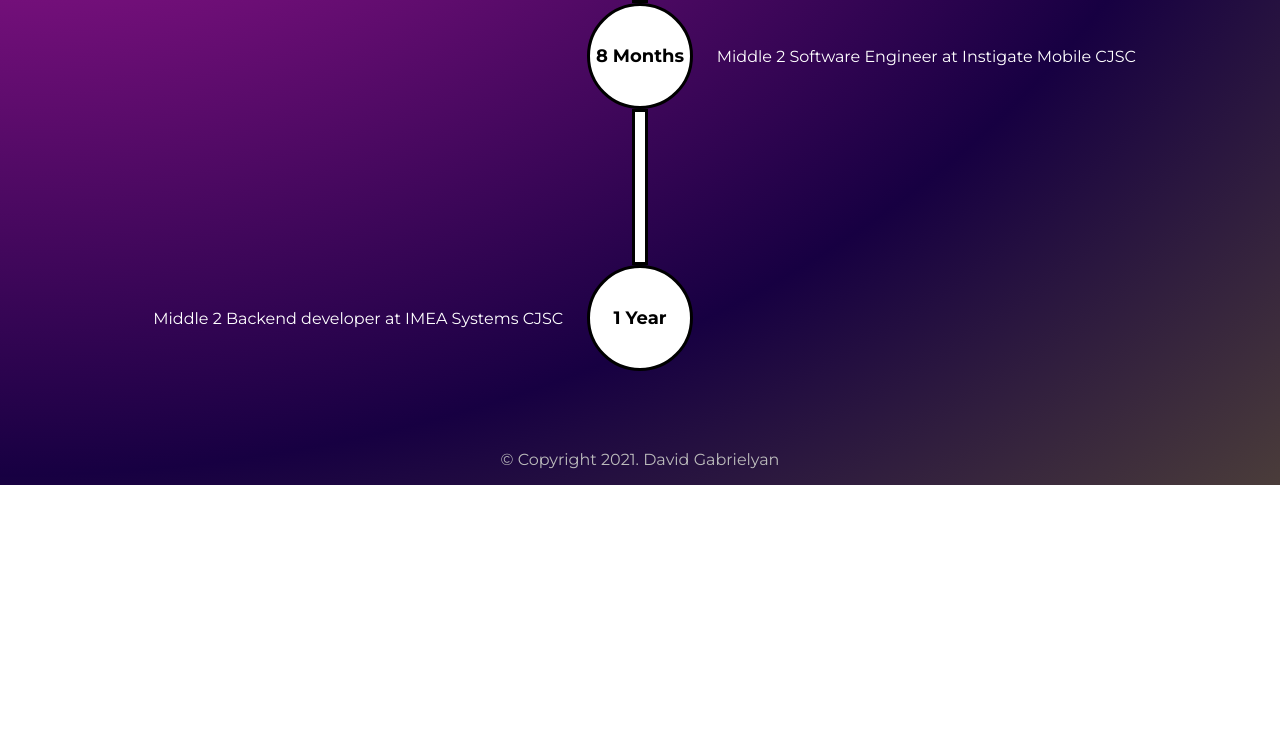
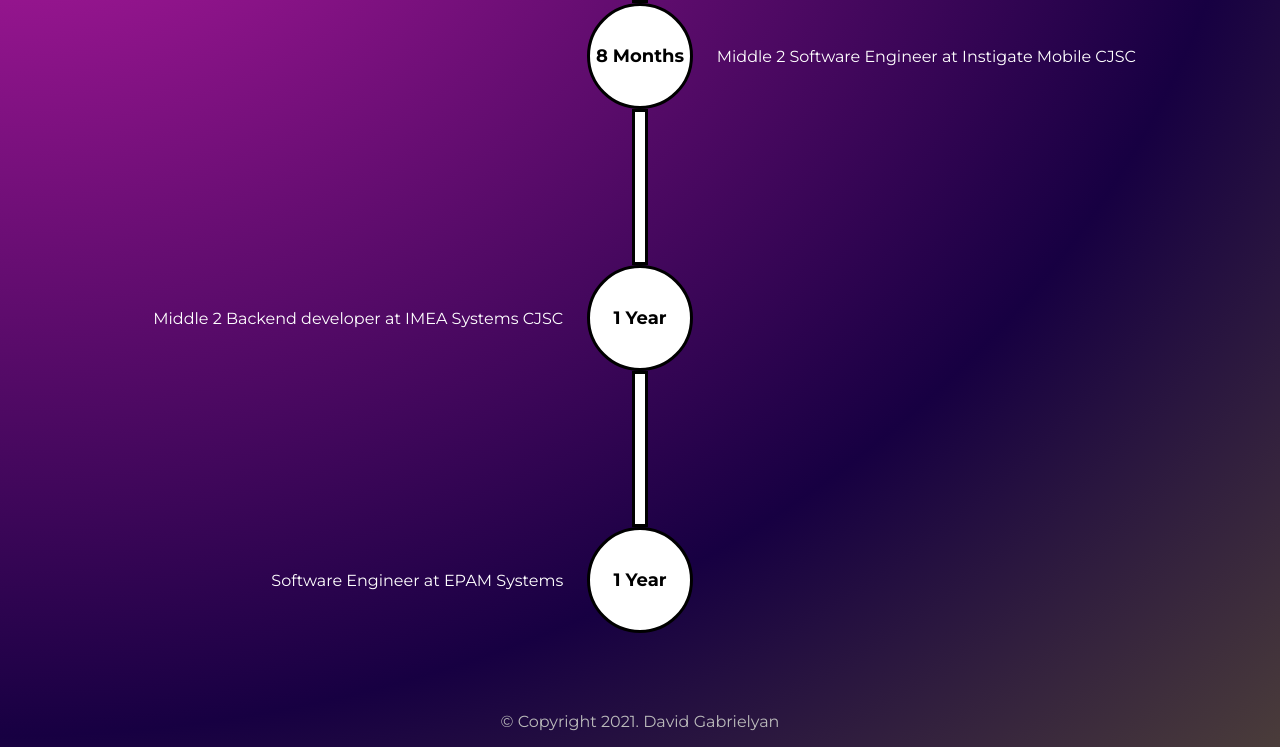
Before and after one commit to Davo1997/portfolio, a Gatsby site: page /about in a window 1280 px wide. Shown: the part 1387-2134 px from the top of the page. Before the commit the page ends 1872 px from the top, so only its background shows below. Built offline with nearby package versions, Linux system fonts and the light colour scheme; Gatsby itself is replaced by a stand-in of ours.

Commit message:
Update about.js

```diff
--- a/src/pages/about.js
+++ b/src/pages/about.js
@@ -89,6 +89,19 @@
           <Col md={3} className={styles.rightCol}>
           </Col>
         </Row>
+        <div className={styles.line}></div>
+        <Row className={styles.experienceRow}>
+          <Col md={3} className={styles.leftCol}>
+            Software Engineer at EPAM Systems
+          </Col>
+          <Col md={3} className={styles.middleCol}>
+            <div className={styles.circle}>
+              <span className={styles.experience}>1 Year</span>
+            </div>
+          </Col>
+          <Col md={3} className={styles.rightCol}>
+          </Col>
+        </Row>
       </Container>
     </Layout>
   )
```
